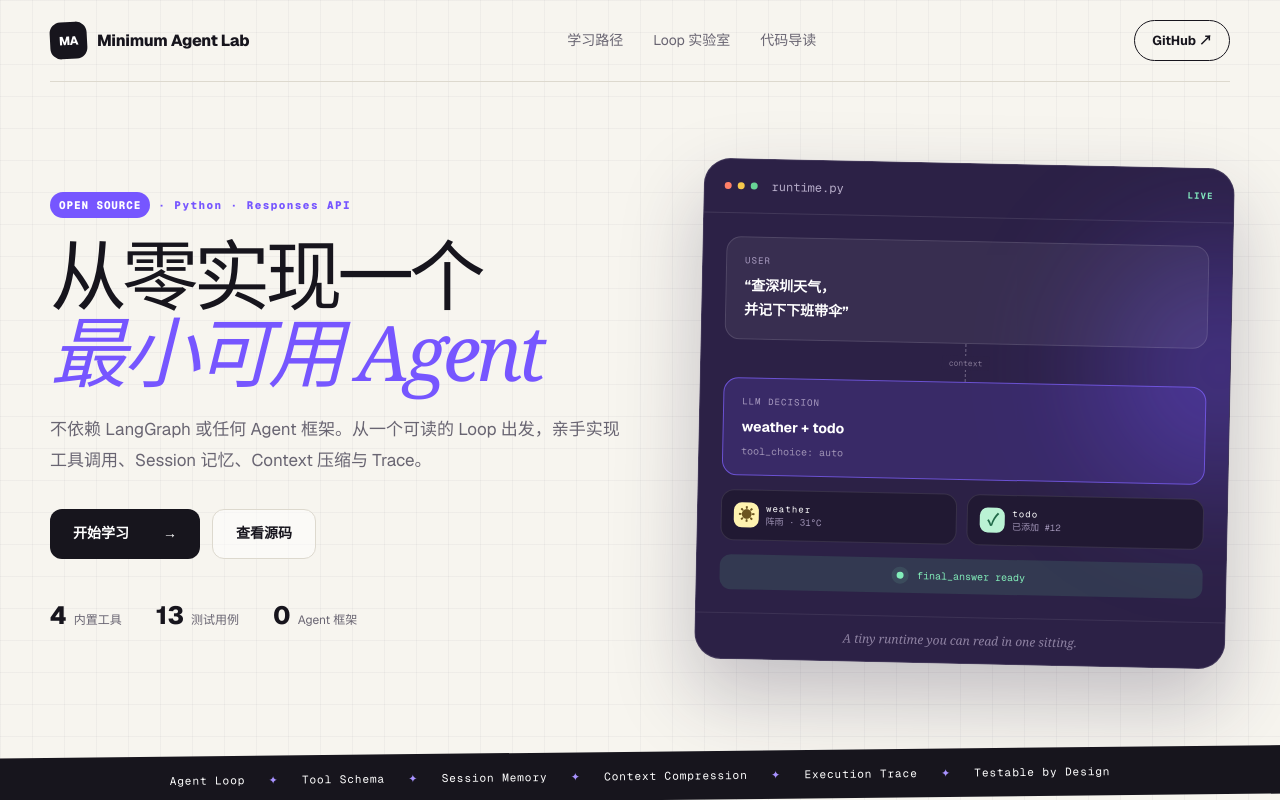
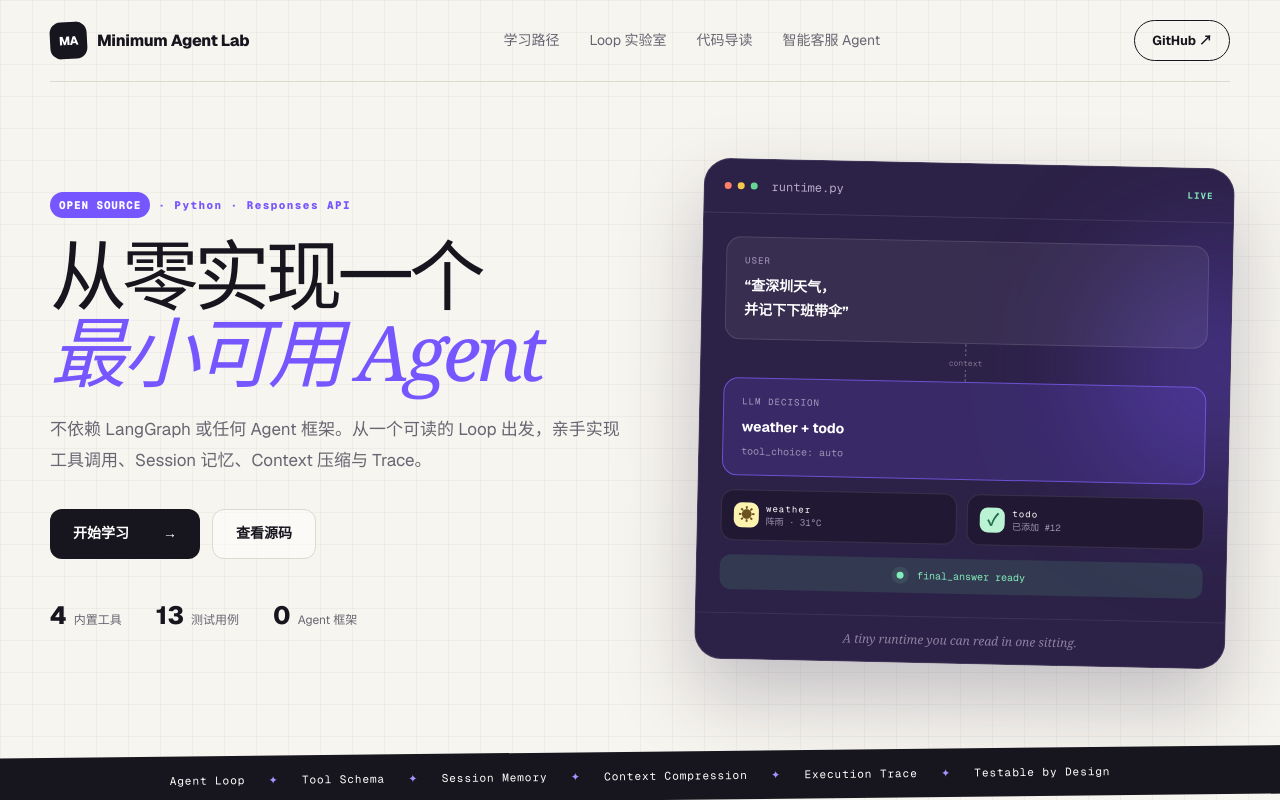
Before and after one commit to CUIShaoXin/-agent-, a Next.js app in the folder website/: page / in a window 1280 px wide. Shown: the top 800 px of the page. Built offline with nearby package versions, Linux system fonts and the light colour scheme.

Commit message:
Add customer service navigation link

```diff
--- a/website/app/page.tsx
+++ b/website/app/page.tsx
@@ -113,6 +113,7 @@ export default function Home() {
           <a href="#learn">学习路径</a>
           <a href="#lab">Loop 实验室</a>
           <a href="#code">代码导读</a>
+          <a href="#customer-service">智能客服 Agent</a>
         </div>
         <a className="nav-github" href="https://github.com/CUIShaoXin/-agent-" target="_blank" rel="noreferrer">
           GitHub <span aria-hidden="true">↗</span>
```
